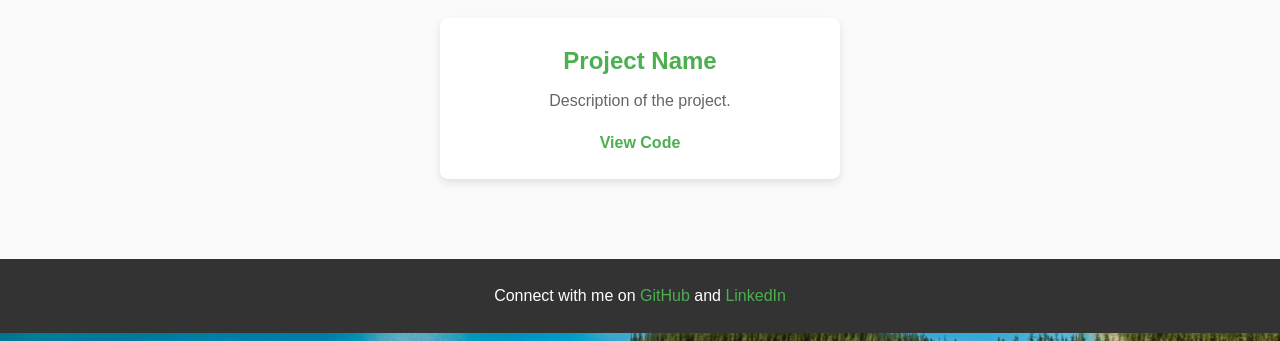
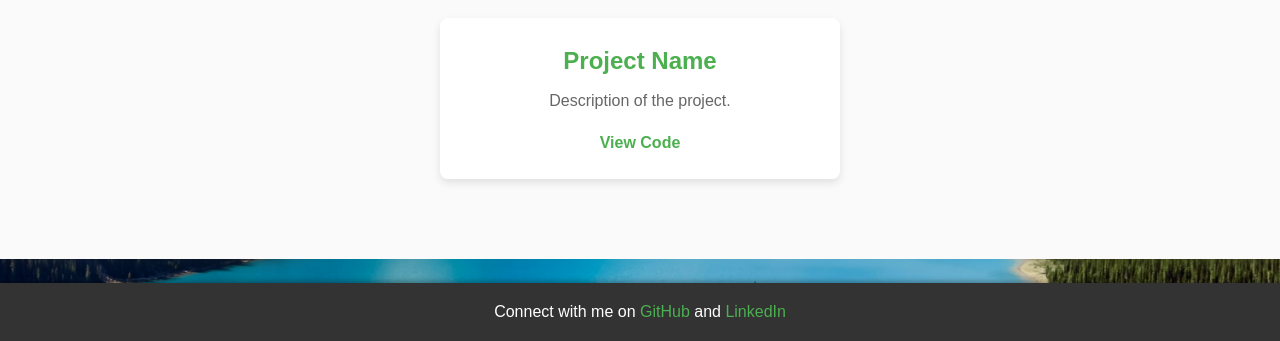
Before and after one commit to jmerhere/PortfolioWebsite, a plain HTML site: page index.html in a window 1280 px wide. Shown: the part 459-800 px from the top of the page. Drawn offline with Linux system fonts and the light colour scheme.

Commit message:
put the conenct with my on github and linkedin at the bottom of the page

```diff
--- a/website.css
+++ b/website.css
@@ -135,14 +135,21 @@ header nav ul li a:hover {
 
 /* Footer Styles */
 footer {
+  position: fixed;
+  bottom: 0;
+  left: 0;
+  width: 100%;
   background-color: #333;
   color: white;
   text-align: center;
-  padding: 1.5rem 0;
+  padding: 1rem 0;
+  box-shadow: 0 -2px 5px rgba(0, 0, 0, 0.3); /* Adds a slight shadow to separate footer */
+  font-size: 1rem;
+  z-index: 10;
 }
 
 footer p {
-  font-size: 1rem;
+  margin: 0;
 }
 
 footer a {
```
